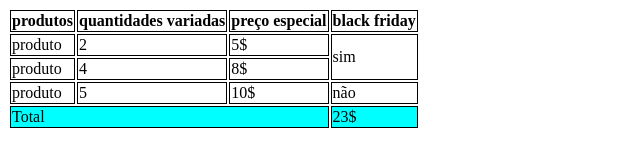
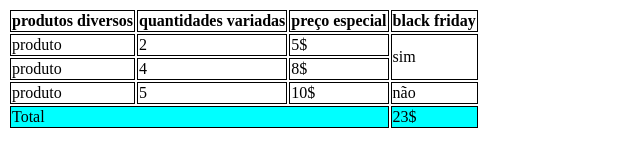
Before and after one commit to RogerCastro25/modulo-Html, a plain HTML site: page index.html in a window 1280 px wide. Shown: the whole page, without its empty margins (0-640 px from the left). Drawn offline with Linux system fonts and the light colour scheme.

Commit message:
mudou de produto para produto diversos

```diff
--- a/index.html
+++ b/index.html
@@ -17,7 +17,7 @@
     <table>
         <thead>
             <tr>
-                <th>produtos</th>
+                <th>produtos diversos</th>
                 <th>quantidades variadas</th>
                 <th>preço especial</th>
                 <th>black friday</th>
```
